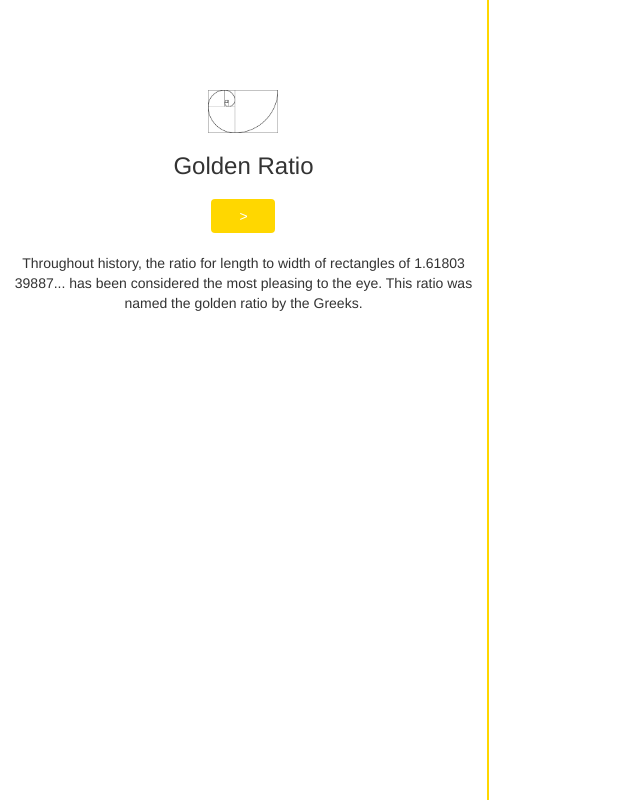
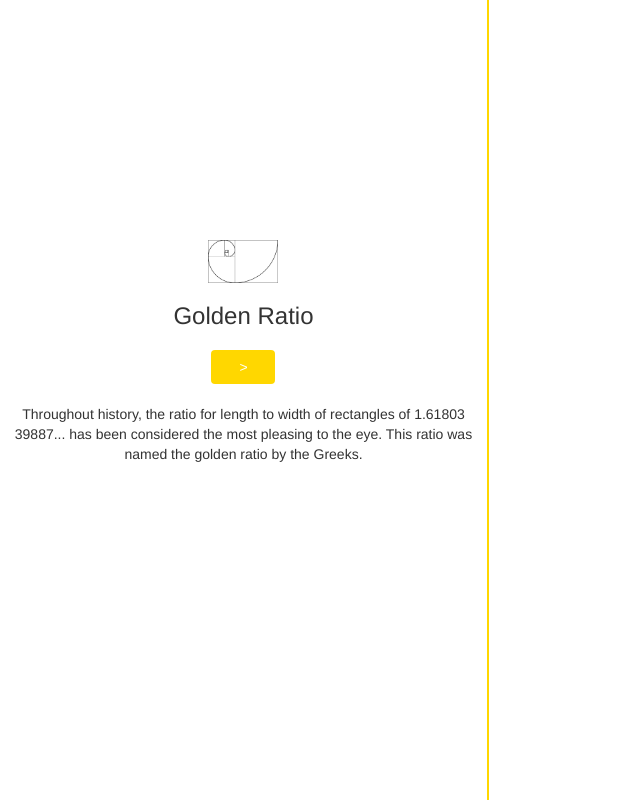
Before and after one commit to drspacemn/jbwg312.github.io, a plain HTML site: page index.html in a window 1280 px wide. Shown: the whole page, without its empty margins (0-640 px from the left). Drawn offline with nearby package versions, Linux system fonts and the light colour scheme.

Commit message:
new layout

```diff
--- a/main.css
+++ b/main.css
@@ -31,7 +31,7 @@ body {
   display: inline-block;
   text-align: center;
   border-right: 2px solid gold;
-  padding-top: 7%;
+  padding-top: 30vh;
   padding-left: 5px;
   padding-right: 5px;
   width: 38.2%;
```
